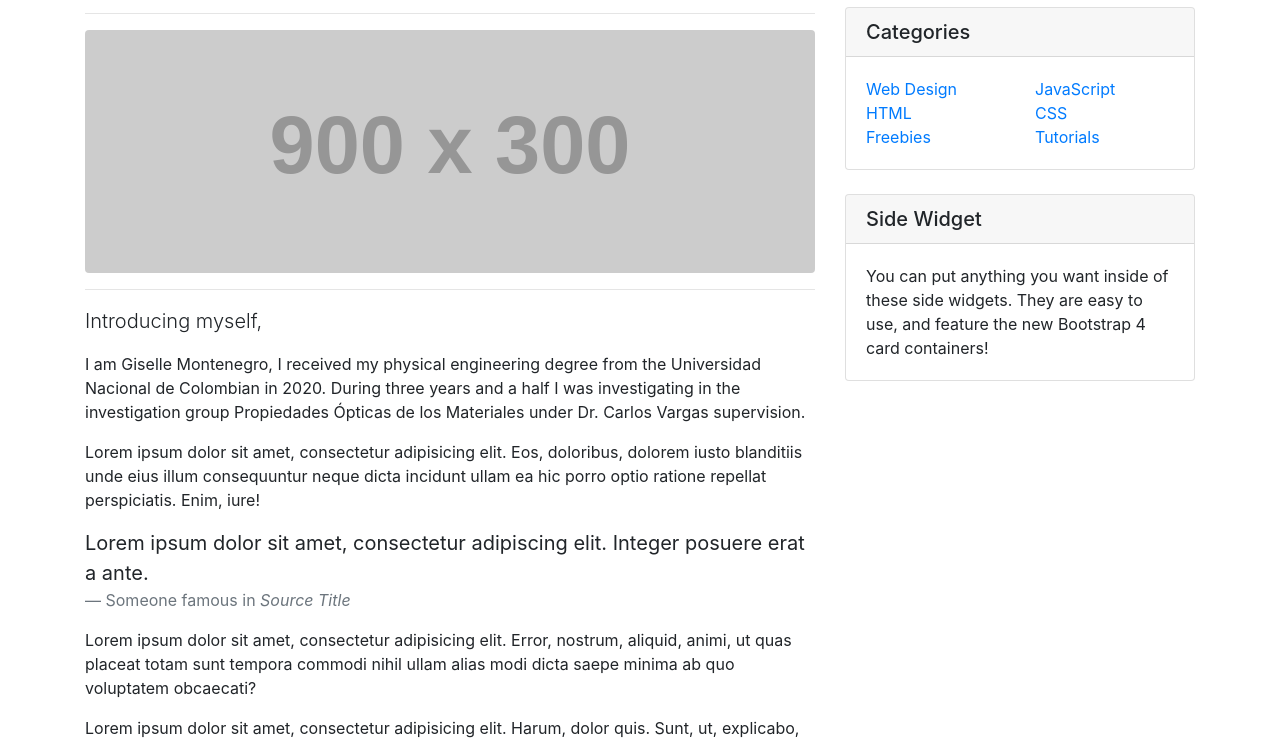
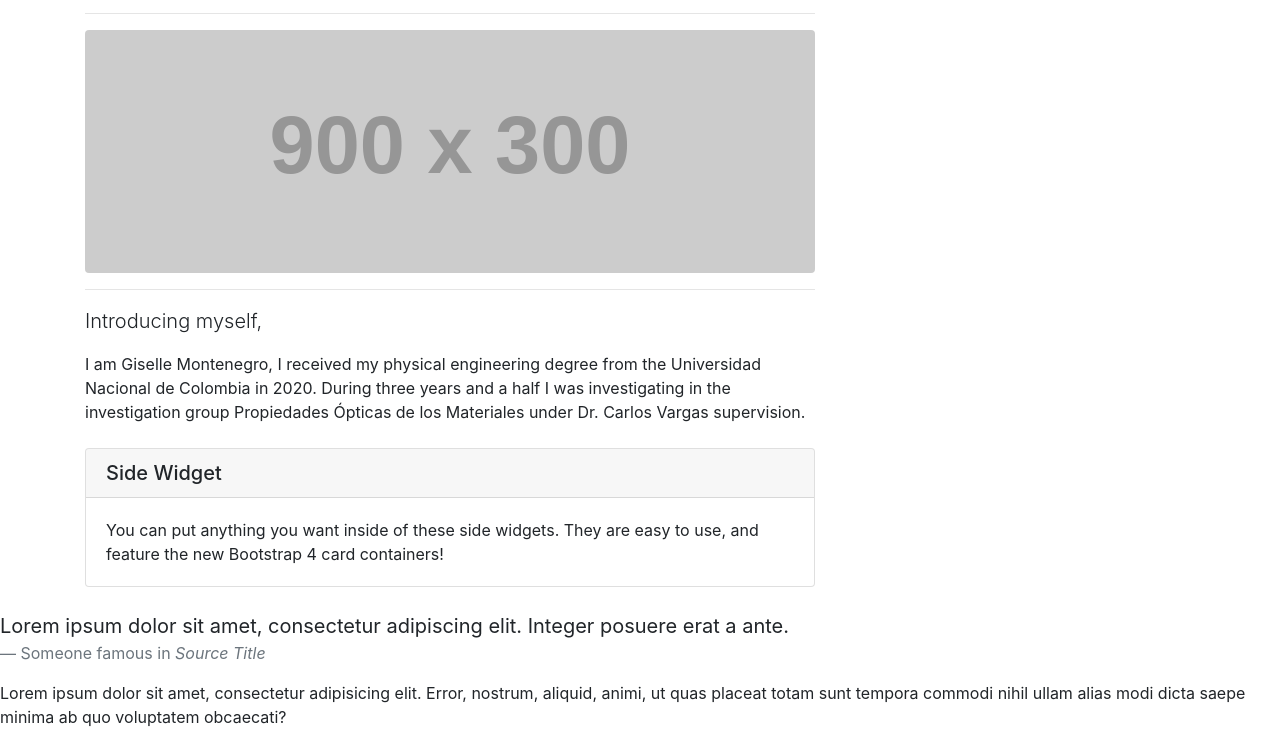
Before and after one commit to GiselleMontenegro/My-Repository, a website: page index.html in a window 1280 px wide. Shown: the part 226-966 px from the top of the page. Drawn offline with Linux system fonts and the light colour scheme; placeholder pictures from the web are drawn by us.

Commit message:
Update index.html

```diff
--- a/index.html
+++ b/index.html
@@ -77,9 +77,26 @@
         <!-- Post Content -->
         <p class="lead">Introducing myself,</p>
 
-        <p>I am Giselle Montenegro, I received my physical engineering degree from the Universidad Nacional de Colombian in 2020. During three years and a half I was investigating in the investigation group Propiedades Ópticas de los Materiales under Dr. Carlos Vargas supervision.</p>
+        <p>I am Giselle Montenegro, I received my physical engineering degree from the Universidad Nacional de Colombia in 2020. During three years and a half I was investigating in the investigation group Propiedades Ópticas de los Materiales under Dr. Carlos Vargas supervision.</p>
 
-        <p>Lorem ipsum dolor sit amet, consectetur adipisicing elit. Eos, doloribus, dolorem iusto blanditiis unde eius illum consequuntur neque dicta incidunt ullam ea hic porro optio ratione repellat perspiciatis. Enim, iure!</p>
+
+        <!-- Side Widget -->
+        <div class="card my-4">
+          <h5 class="card-header">Side Widget</h5>
+          <div class="card-body">
+            You can put anything you want inside of these side widgets. They are easy to use, and feature the new Bootstrap 4 card containers!
+          </div>
+        </div>
+
+      </div>
+
+    </div>
+    <!-- /.row -->
+
+  </div>
+  <!-- /.container -->
+
+
 
         <blockquote class="blockquote">
           <p class="mb-0">Lorem ipsum dolor sit amet, consectetur adipiscing elit. Integer posuere erat a ante.</p>
```
